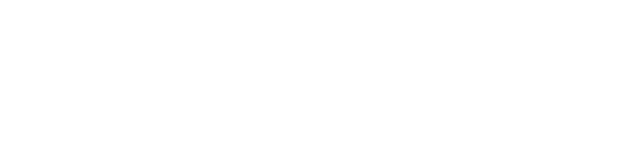
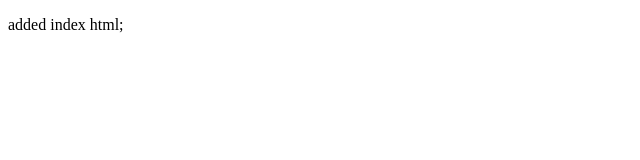
Before and after one commit to YoungDumbBroke/crap, a plain HTML site: page index.html in a window 1280 px wide. Shown: the whole page, without its empty margins (0-640 px from the left). Drawn offline with Linux system fonts and the light colour scheme.

Commit message:
added index html

```diff
--- a/index.html
+++ b/index.html
@@ -3,6 +3,8 @@
   <head>
     <meta charset="utf-8">
     <title>crap protfolio</title>
+    <p> added index html;
+    </p>
   </head>
   <body>
 
```
